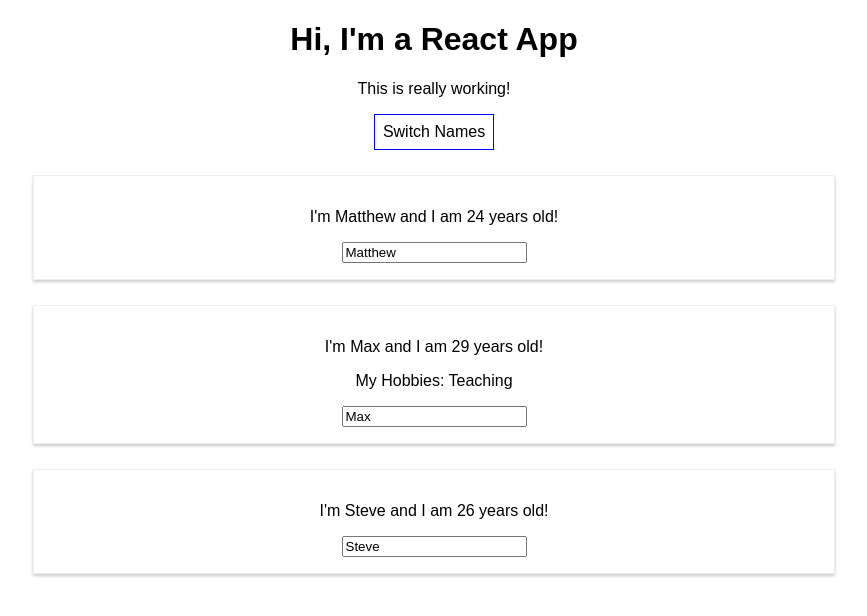
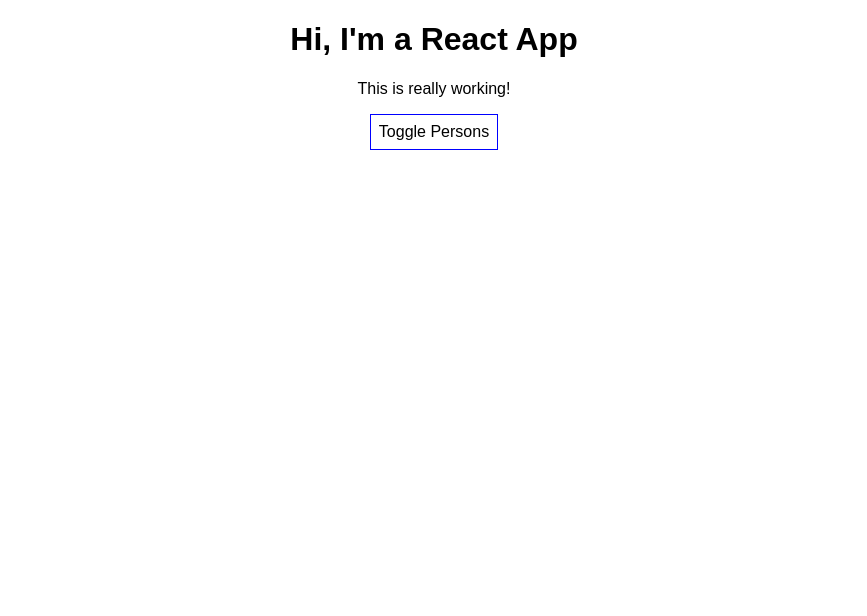
Before and after one commit to matthewdoles/react-developer-course, a React (Create React App) app in the folder react-complete-guide/: page / in a window 1280 px wide. Shown: the top 616 px of the page, without its empty margins (206-1073 px from the left). Built offline with nearby package versions, Linux system fonts and the light colour scheme.

Commit message:
4.1 - Conditional and Dynamic Content

```diff
--- a/react-complete-guide/src/App.js
+++ b/react-complete-guide/src/App.js
@@ -1,18 +1,19 @@
-import React, { useState } from 'react';
+import React, { Component } from 'react';
 import './App.css';
 import Person from './Person/Person'
 
-const app = props => {
-  const [ personsState, setPersonsState ] = useState({
+class App extends Component {
+  state = {
     persons: [
       { name: 'Matthew', age: 24 },
       { name: 'Max', age: 29 },
       { name: 'Steve', age: 26 }
-    ]
-  });
+    ],
+    showPersons: false
+  }
 
-  const switchNameHandler = (newName) => {
-    setPersonsState({
+  switchNameHandler = (newName) => {
+    this.setState({
       persons: [
         { name: 'Matt', age: 24 },
         { name: 'Maximilian', age: 29 },
@@ -21,8 +22,8 @@ const app = props => {
     })
   }
 
-  const nameChangedHandler = (event) => {
-    setPersonsState({
+  nameChangedHandler = (event) => {
+    this.setState({
       persons: [
         { name: 'Matt', age: 24 },
         { name: event.target.value, age: 29 },
@@ -30,6 +31,12 @@ const app = props => {
       ]
     })
   }
+  togglePersonHandler = () => {
+    const doesShow = this.state.showPersons
+    this.setState({ showPersons: !doesShow })
+  }
+
+  render() {
 
     const buttonStyle = {
       backgroundColor: 'white',
@@ -39,25 +46,35 @@ const app = props => {
       cursor: 'pointer'
     }
 
+    let persons = null
+    if(this.state.showPersons) {
+      persons = (
+        <div>
+          <Person
+            name={this.state.persons[0].name}
+            age={this.state.persons[0].age} />
+          <Person
+            name={this.state.persons[1].name}
+            age={this.state.persons[1].age}
+            click={this.switchNameHandler.bind(this, 'Jeffy')}
+            changed={this.nameChangedHandler}
+          >My Hobbies: Teaching</Person>
+          <Person
+            name={this.state.persons[2].name}
+            age={this.state.persons[2].age} />
+        </div>
+      );
+    }
+
     return (
       <div className="App">
         <h1>Hi, I'm a React App</h1>
         <p>This is really working!</p>
-      <button onClick={() => switchNameHandler('Kevin')} style={buttonStyle}>Switch Names</button>
-      <Person
-        name={personsState.persons[0].name}
-        age={personsState.persons[0].age} />
-      <Person
-        name={personsState.persons[1].name}
-        age={personsState.persons[1].age}
-        click={switchNameHandler.bind(this, 'Jeffy')}
-        changed={nameChangedHandler}
-      >My Hobbies: Teaching</Person>
-      <Person
-        name={personsState.persons[2].name}
-        age={personsState.persons[2].age} />
+        <button onClick={this.togglePersonHandler} style={buttonStyle}>Toggle Persons</button>
+        {persons}
       </div>
     );
   }
+}
 
-export default app;
+export default App;
```
Lines whose indentation alone changed are shown as unchanged.
